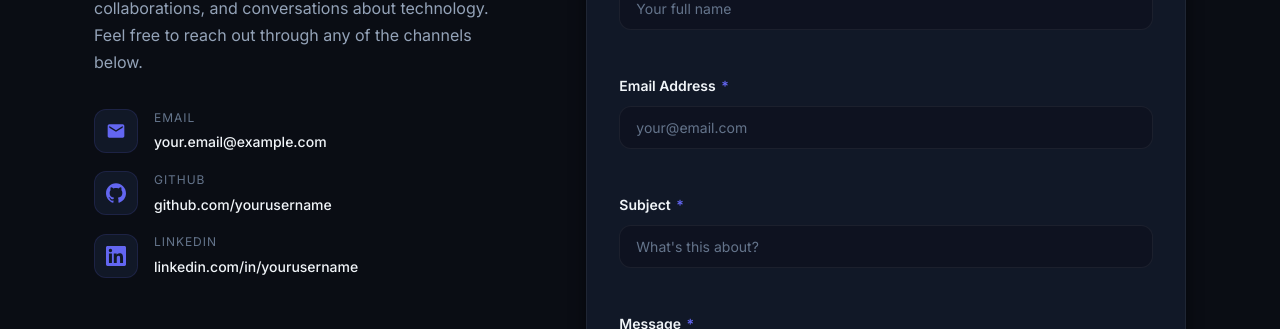
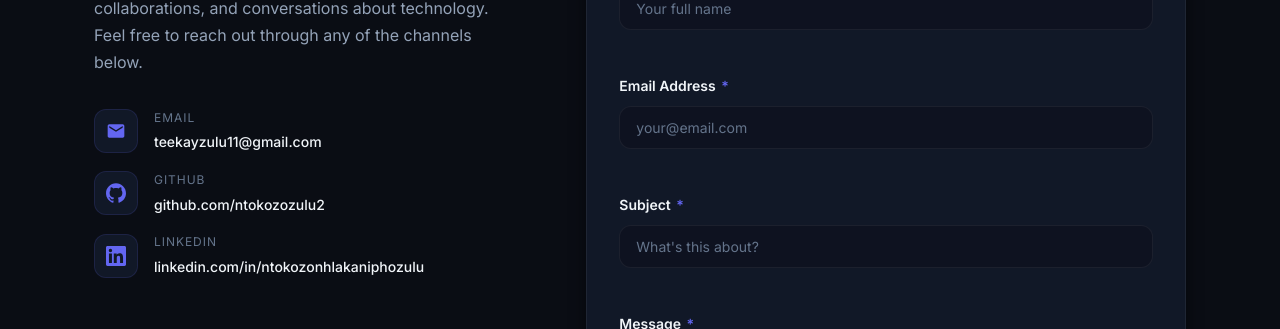
Before and after one commit to ntokozozulu2/NtokozoZulu_Portfolio, a plain HTML site: page index.html in a window 1280 px wide. Shown: the part 5020-5349 px from the top of the page. Drawn offline with Linux system fonts and the light colour scheme.

Commit message:
first commit

```diff
--- a/index.html
+++ b/index.html
@@ -589,8 +589,7 @@
                 </div>
                 <div class="contact-detail">
                   <span class="contact-label">Email</span>
-                  <!-- PLACEHOLDER: Replace with your actual email address -->
-                  <a href="mailto:your.email@example.com" class="contact-value">your.email@example.com</a>
+                  <a href="mailto:teekayzulu11@gmail.com" class="contact-value">teekayzulu11@gmail.com</a>
                 </div>
               </li>
 
@@ -600,8 +599,7 @@
                 </div>
                 <div class="contact-detail">
                   <span class="contact-label">GitHub</span>
-                  <!-- PLACEHOLDER: Replace with your actual GitHub URL -->
-                  <a href="https://github.com/yourusername" class="contact-value" target="_blank" rel="noopener noreferrer">github.com/yourusername</a>
+                  <a href="https://github.com/ntokozozulu2" class="contact-value" target="_blank" rel="noopener noreferrer">github.com/ntokozozulu2</a>
                 </div>
               </li>
 
@@ -611,8 +609,7 @@
                 </div>
                 <div class="contact-detail">
                   <span class="contact-label">LinkedIn</span>
-                  <!-- PLACEHOLDER: Replace with your actual LinkedIn URL -->
-                  <a href="https://linkedin.com/in/yourusername" class="contact-value" target="_blank" rel="noopener noreferrer">linkedin.com/in/yourusername</a>
+                  <a href="https://linkedin.com/in/ntokozonhlakaniphozulu" class="contact-value" target="_blank" rel="noopener noreferrer">linkedin.com/in/ntokozonhlakaniphozulu</a>
                 </div>
               </li>
             </ul>
@@ -737,14 +734,13 @@
         <div class="footer-social">
           <h4 class="footer-nav-title">Connect</h4>
           <div class="social-links" role="list">
-            <!-- PLACEHOLDER: Replace href values with your real URLs -->
-            <a href="https://github.com/yourusername" class="social-link" aria-label="GitHub profile" target="_blank" rel="noopener noreferrer" role="listitem">
+            <a href="https://github.com/ntokozozulu2" class="social-link" aria-label="GitHub profile" target="_blank" rel="noopener noreferrer" role="listitem">
               <svg viewBox="0 0 24 24" fill="currentColor" aria-hidden="true"><path d="M12 .297c-6.63 0-12 5.373-12 12 0 5.303 3.438 9.8 8.205 11.385.6.113.82-.258.82-.577 0-.285-.01-1.04-.015-2.04-3.338.724-4.042-1.61-4.042-1.61C4.422 18.07 3.633 17.7 3.633 17.7c-1.087-.744.084-.729.084-.729 1.205.084 1.838 1.236 1.838 1.236 1.07 1.835 2.809 1.305 3.495.998.108-.776.417-1.305.76-1.605-2.665-.3-5.466-1.332-5.466-5.93 0-1.31.465-2.38 1.235-3.22-.135-.303-.54-1.523.105-3.176 0 0 1.005-.322 3.3 1.23.96-.267 1.98-.399 3-.405 1.02.006 2.04.138 3 .405 2.28-1.552 3.285-1.23 3.285-1.23.645 1.653.24 2.873.12 3.176.765.84 1.23 1.91 1.23 3.22 0 4.61-2.805 5.625-5.475 5.92.42.36.81 1.096.81 2.22 0 1.606-.015 2.896-.015 3.286 0 .315.21.69.825.57C20.565 22.092 24 17.592 24 12.297c0-6.627-5.373-12-12-12"/></svg>
             </a>
-            <a href="https://linkedin.com/in/yourusername" class="social-link" aria-label="LinkedIn profile" target="_blank" rel="noopener noreferrer" role="listitem">
+            <a href="https://linkedin.com/in/ntokozonhlakaniphozulu" class="social-link" aria-label="LinkedIn profile" target="_blank" rel="noopener noreferrer" role="listitem">
               <svg viewBox="0 0 24 24" fill="currentColor" aria-hidden="true"><path d="M20.447 20.452h-3.554v-5.569c0-1.328-.027-3.037-1.852-3.037-1.853 0-2.136 1.445-2.136 2.939v5.667H9.351V9h3.414v1.561h.046c.477-.9 1.637-1.85 3.37-1.85 3.601 0 4.267 2.37 4.267 5.455v6.286zM5.337 7.433a2.062 2.062 0 0 1-2.063-2.065 2.064 2.064 0 1 1 2.063 2.065zm1.782 13.019H3.555V9h3.564v11.452zM22.225 0H1.771C.792 0 0 .774 0 1.729v20.542C0 23.227.792 24 1.771 24h20.451C23.2 24 24 23.227 24 22.271V1.729C24 .774 23.2 0 22.222 0h.003z"/></svg>
             </a>
-            <a href="mailto:your.email@example.com" class="social-link" aria-label="Send email" role="listitem">
+            <a href="mailto:teekayzulu11@gmail.com" class="social-link" aria-label="Send email" role="listitem">
               <svg viewBox="0 0 24 24" fill="currentColor" aria-hidden="true"><path d="M20 4H4c-1.1 0-2 .9-2 2v12c0 1.1.9 2 2 2h16c1.1 0 2-.9 2-2V6c0-1.1-.9-2-2-2zm0 4l-8 5-8-5V6l8 5 8-5v2z"/></svg>
             </a>
           </div>
```
